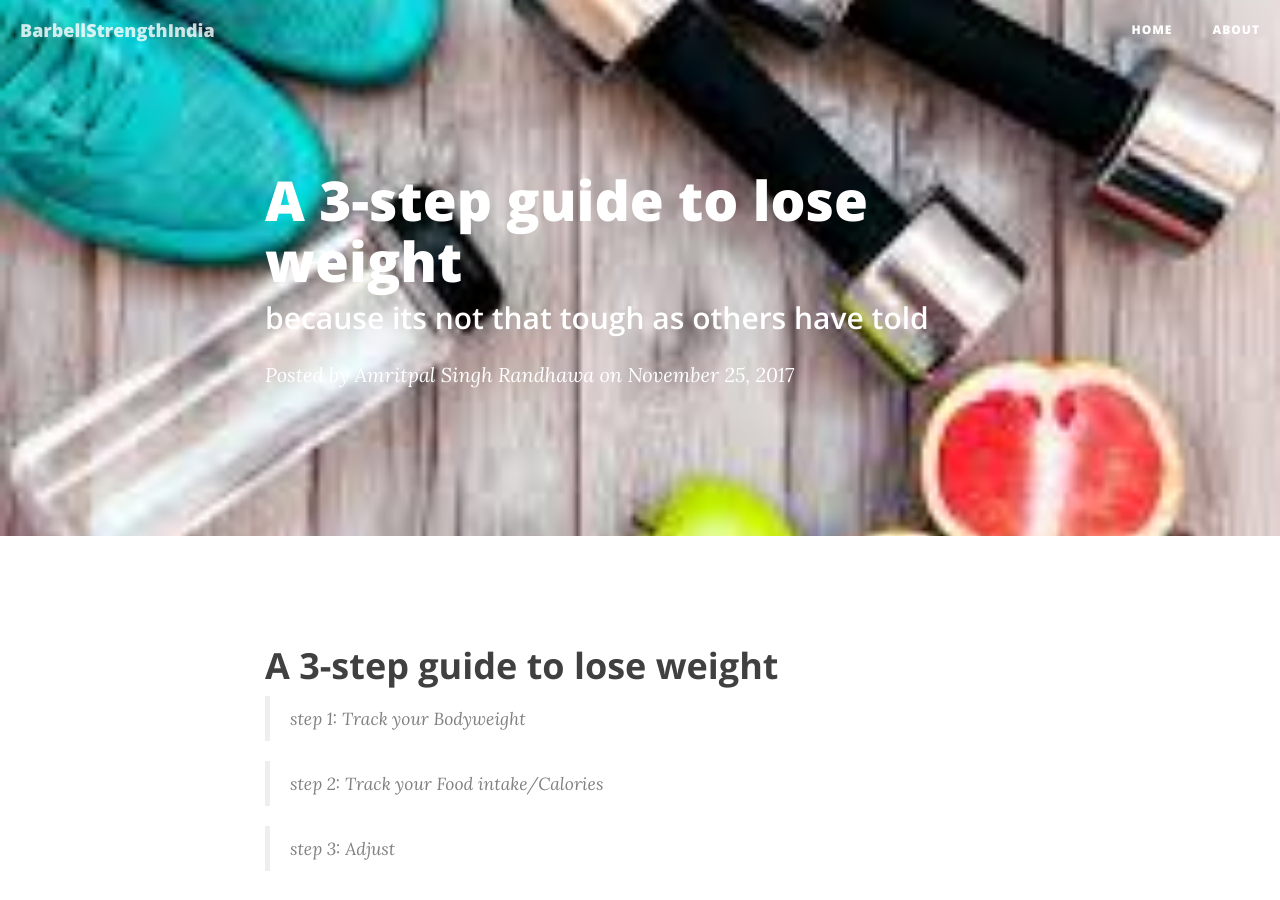
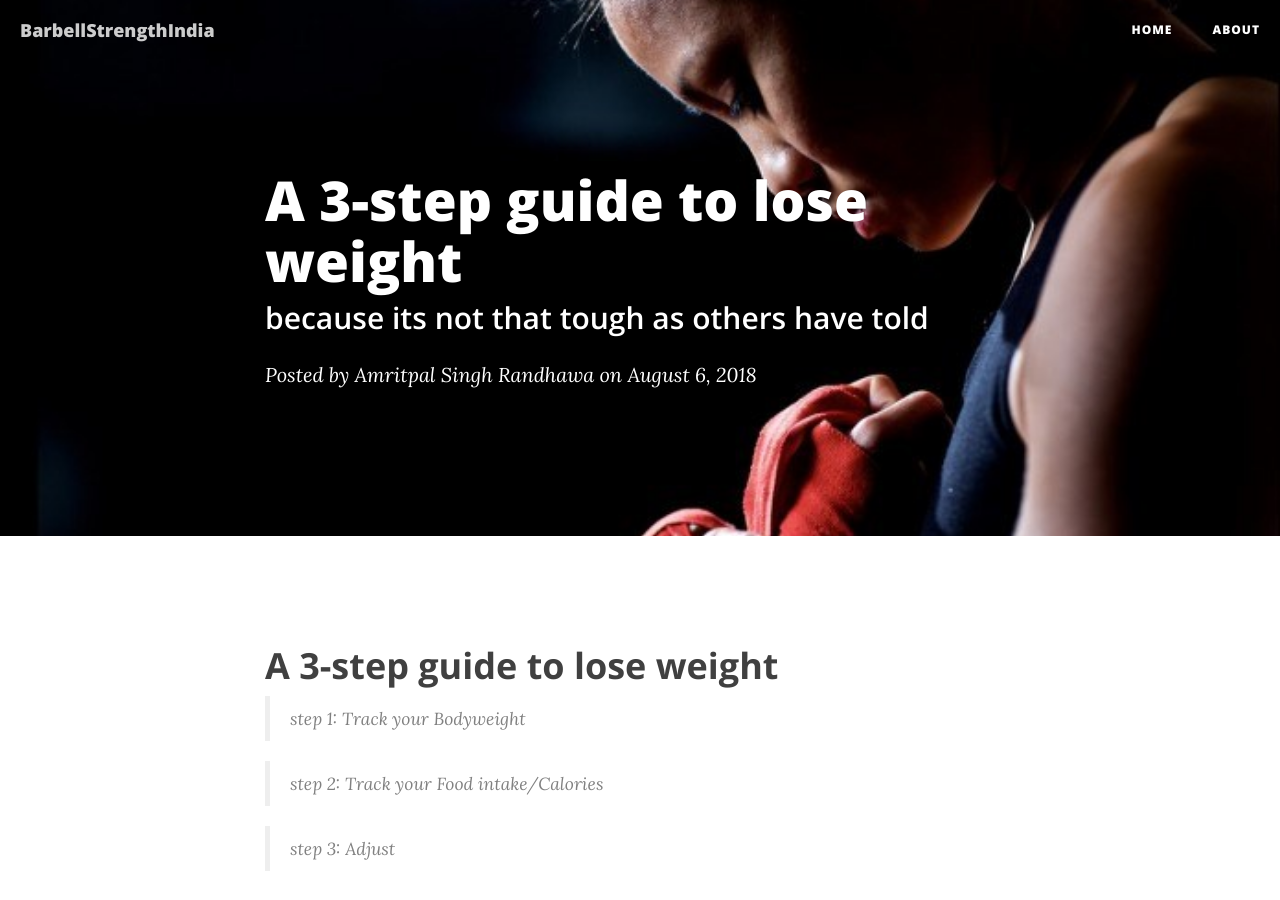
Before and after one commit to barbellstrength/barbellstrength.github.io, a Jekyll site: the page built from _posts/2018-08-06-three_step_guide_to_lose weight.markdown, in a window 1280 px wide and 900 px high. Built offline with Jekyll 4.4.1, drawn with Linux system fonts in a browser that asks for light colours; nearby versions of some CDN libraries.

Commit message:
background chnages

```diff
--- a/_posts/2018-08-06-three_step_guide_to_lose weight.markdown
+++ b/_posts/2018-08-06-three_step_guide_to_lose weight.markdown
@@ -2,7 +2,7 @@
 layout:     post
 title:      "A 3-step guide to lose weight"
 subtitle:   "because its not that tough as others have told"
-date:       2017-11-25 16:00:00
+date:       2018-08-06 11:00:00
 author:     "Amritpal Singh Randhawa"
 header-img: "img/post-bg-01.jpg"
 ---
```
Also changed, not shown: img/post-bg-01.jpg, img/post-bg-01_backup.jpg (added).
